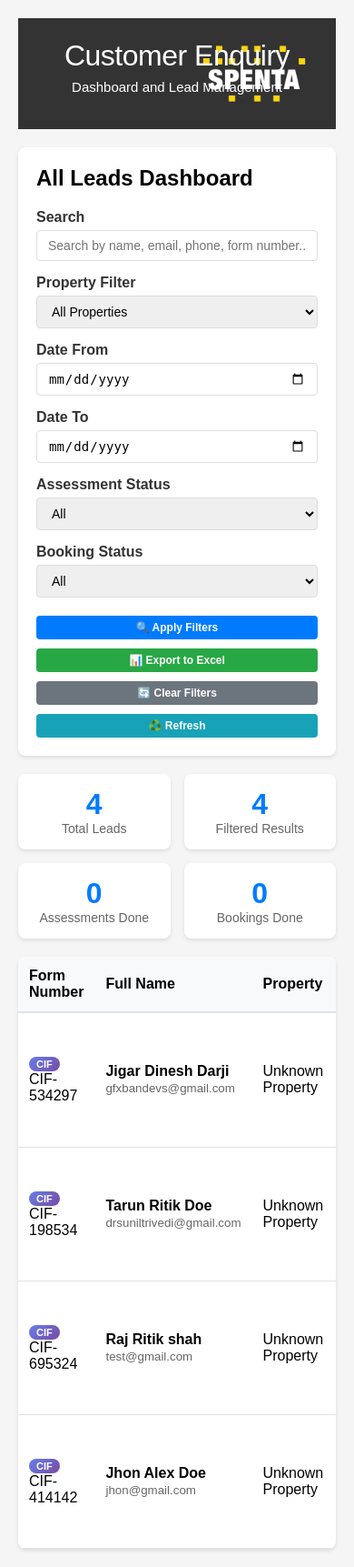
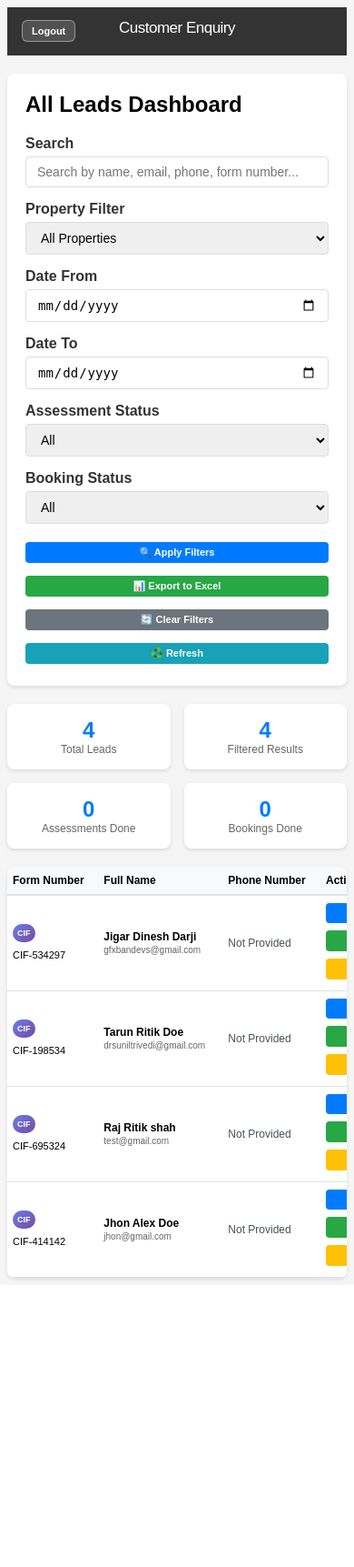
Before and after one commit to iamKunaaal/spenta_project, a Django app: page /dashboard/ in a window 390 px wide. Shown: the whole page at 91% size. After the commit the page ends 1410 px from the top, so only its background shows below. Run offline with Django 5.2, Linux system fonts and the light colour scheme; a user stored in the database is signed in; data comes from the database, SQL or seed files in the repository; data that the repository does not hold is empty.

Commit message:
Some Css Fixes

```diff
--- a/customer_enquiry/templates/dashboard.html
+++ b/customer_enquiry/templates/dashboard.html
@@ -2,6 +2,7 @@
 <!DOCTYPE html>
 <html>
 <head>
+    <meta name="viewport" content="width=device-width, initial-scale=1.0">
     <title>GRE Dashboard</title>
     <style>
         body {
@@ -70,6 +71,27 @@
         .dec img {
             height: 80px;
             width: auto;
+        }
+
+        .logout-btn {
+            position: absolute;
+            top: 50%;
+            left: 30px;
+            transform: translateY(-50%);
+            padding: 8px 18px;
+            background: rgba(255,255,255,0.15);
+            color: #fff;
+            border: 1px solid rgba(255,255,255,0.4);
+            border-radius: 6px;
+            font-size: 13px;
+            font-weight: 600;
+            text-decoration: none;
+            z-index: 3;
+            transition: background 0.2s;
+        }
+
+        .logout-btn:hover {
+            background: rgba(255,255,255,0.25);
         }
 
         /* Subtle pattern overlay */
@@ -298,17 +320,212 @@
             padding: 20px;
         }
 
+        /* ── Tablet landscape (≤1024px) ── */
+        @media (max-width: 1024px) {
+            body {
+                margin: 15px;
+            }
+
+            .table-container {
+                overflow-x: auto;
+                -webkit-overflow-scrolling: touch;
+            }
+
+            table {
+                min-width: 700px;
+            }
+
+            th, td {
+                padding: 10px 8px;
+                font-size: 13px;
+            }
+
+            /* Form Number column — more breathing room between tag and text */
+            table td:first-child {
+                line-height: 2;
+            }
+
+            .title {
+                font-size: 26px;
+            }
+
+            .dec img {
+                height: 60px;
+            }
+        }
+
+        /* ── Tablet portrait + large mobile (≤768px) ── */
         @media (max-width: 768px) {
+            body {
+                margin: 10px;
+            }
+
+            .header {
+                padding: 18px 20px;
+            }
+
+            .brand-row {
+                padding: 0 90px;
+            }
+
+            .title {
+                font-size: 20px;
+            }
+
+            .subtitle {
+                font-size: 12px;
+            }
+
+            .dec {
+                display: none;
+            }
+
+            .logout-btn {
+                font-size: 11px;
+                padding: 6px 12px;
+            }
+
+            .filters-container {
+                grid-template-columns: repeat(2, 1fr);
+            }
+
+            .action-buttons-top {
+                flex-wrap: wrap;
+            }
+
+            .action-buttons-top .btn {
+                flex: 1 1 calc(50% - 5px);
+                text-align: center;
+            }
+
+            .stats-container {
+                grid-template-columns: repeat(2, 1fr);
+            }
+
+            .table-container {
+                overflow-x: auto;
+                -webkit-overflow-scrolling: touch;
+            }
+
+            table {
+                min-width: 650px;
+            }
+
+            th, td {
+                padding: 8px 6px;
+                font-size: 12px;
+                white-space: nowrap;
+            }
+
+            .btn {
+                padding: 5px 8px;
+                font-size: 11px;
+            }
+        }
+
+        /* ── Small mobile (≤480px) ── */
+        @media (max-width: 480px) {
+            body {
+                margin: 8px;
+            }
+
+            .header {
+                padding: 14px 16px;
+            }
+
+            .brand-row {
+                padding: 0 80px 0 80px;
+                margin-bottom: 0;
+            }
+
+            .title {
+                font-size: 17px;
+            }
+
+            .subtitle {
+                display: none;
+            }
+
+            .logout-btn {
+                font-size: 11px;
+                padding: 5px 10px;
+                left: 16px;
+            }
+
             .filters-container {
                 grid-template-columns: 1fr;
             }
 
-            .action-buttons-top {
-                flex-direction: column;
+            .action-buttons-top .btn {
+                flex: 1 1 100%;
             }
 
             .stats-container {
                 grid-template-columns: repeat(2, 1fr);
+            }
+
+            .stat-number {
+                font-size: 1.5em;
+            }
+
+            .stat-label {
+                font-size: 12px;
+            }
+
+            /* Hide less critical columns — Property, City, Lead Source, Date */
+            table th:nth-child(3),
+            table td:nth-child(3),
+            table th:nth-child(5),
+            table td:nth-child(5),
+            table th:nth-child(6),
+            table td:nth-child(6),
+            table th:nth-child(7),
+            table td:nth-child(7) {
+                display: none;
+            }
+
+            /* Min-width ensures buttons don't get cut — horizontal scroll handles overflow */
+            table {
+                min-width: 480px;
+            }
+
+            th, td {
+                white-space: normal;
+                padding: 8px 6px;
+            }
+
+            /* Form number cell — stack tag above form number cleanly */
+            td:first-child {
+                display: table-cell;
+                vertical-align: middle;
+            }
+
+            .property-tag {
+                display: inline-block;
+                font-size: 9px;
+                padding: 1px 5px;
+                margin-bottom: 3px;
+            }
+
+            .form-number-display {
+                display: block;
+                font-size: 11px;
+                word-break: break-all;
+            }
+
+            /* Actions column — stack buttons vertically, full width */
+            .btn {
+                display: block;
+                width: 100%;
+                text-align: center;
+                margin-bottom: 4px;
+                white-space: nowrap;
+            }
+
+            .action-buttons {
+                flex-direction: column;
+                gap: 4px;
+                min-width: 110px;
             }
         }
     </style>
@@ -316,6 +533,7 @@
 <body>
     <!-- Standard header from other pages -->
     <header class="header">
+        <a href="{% url 'customer_enquiry:logout' %}" class="logout-btn">Logout</a>
         <div class="brand-row">
             <div class="header-text">
                 <div class="title">Customer Enquiry</div>
--- a/customer_enquiry/templates/edit_customer.html
+++ b/customer_enquiry/templates/edit_customer.html
@@ -154,7 +154,7 @@
             box-shadow: 0 2px 8px rgba(246, 213, 92, 0.3);
         }
 
-        /* Subtle pattern overlay */
+/* Subtle pattern overlay */
         .header::before {
             content: '';
             position: absolute;
--- a/customer_enquiry/templates/internal_sales_assessment.html
+++ b/customer_enquiry/templates/internal_sales_assessment.html
@@ -116,7 +116,7 @@
             box-shadow: 0 2px 8px rgba(246, 213, 92, 0.3);
         }
 
-        /* Subtle pattern overlay */
+/* Subtle pattern overlay */
         .header::before {
             content: '';
             position: absolute;
```
Also changed, not shown: customer_enquiry/templates/booking_form.html (line endings or trailing spaces).
